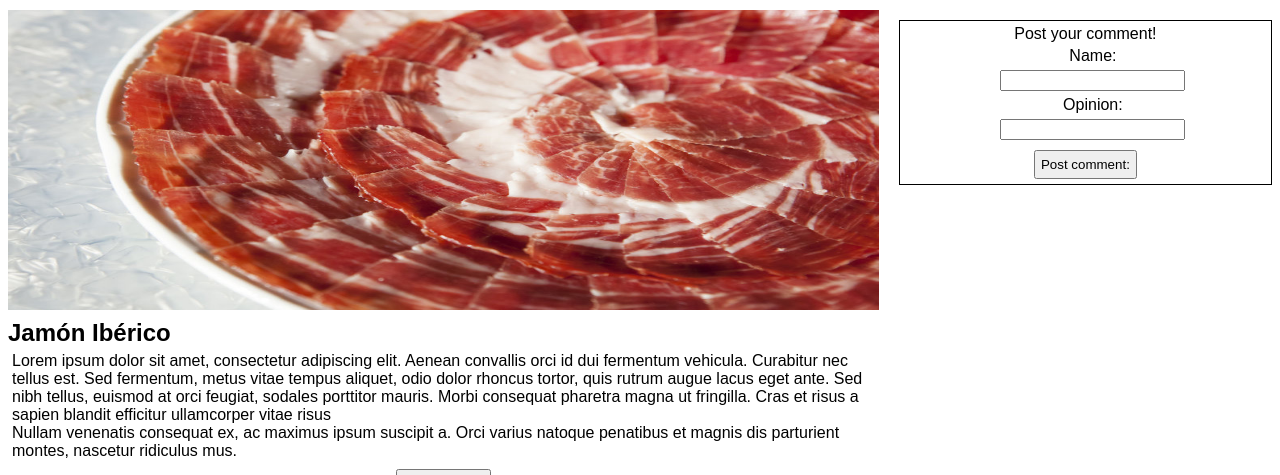
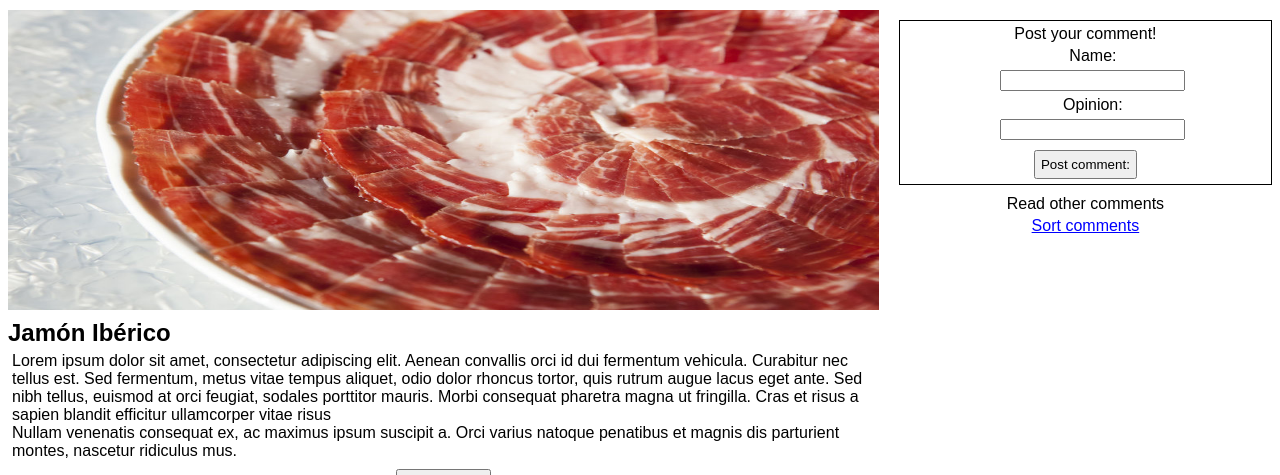
Before and after one commit to alvarovegaromero/WT-FRI, a PHP site: page /jamon.html in a window 1280 px wide. Shown: the part 82-557 px from the top of the page. Run offline with PHP 8.4, Linux system fonts and the light colour scheme.

Commit message:
h1 add and remove comments completed

```diff
--- a/Homeworks/1st homework/jamon.html
+++ b/Homeworks/1st homework/jamon.html
@@ -5,7 +5,7 @@
     <meta http-equiv="X-UA-Compatible" content="IE=edge">
     <meta name="viewport" content="width=device-width, initial-scale=1.0">
     <title> Jamon </title>
-    <link href="styles.css" rel="stylesheet" type="text/css" />
+    <link href="styles.css" rel="stylesheet" type="text/css">
     <script src="scripts.js"></script>
 
 </head>
@@ -17,7 +17,7 @@
 
     <div class="flex_box">
         <section class="product_section">
-            <img class="cover_photo" src="photos/jamon.jpeg">
+            <img class="cover_photo" src="photos/jamon.jpeg" alt="photo of the 'jamon'">
             <h2> Jamón Ibérico </h2>
             <p>
                 Lorem ipsum dolor sit amet, consectetur adipiscing elit. Aenean convallis orci id dui fermentum vehicula.
@@ -33,23 +33,27 @@
         </section>
 
         <aside class="product_aside">
-            <div class="comments">
-                <div class="comment">
+            <div id="comments">
+                <div id="post_comment_div">
                     <p> Post your comment! </p>
                     <form>
                         <div>
                             <label for="name">Name:</label><br>
-                            <input type="text" id="name" name="name"><br>
+                            <input type="text" id="name" name="name" required><br>
                         </div>
 
                         <div>
                         <label for="opinion">Opinion:</label><br>
-                        <input type="text" id="opinion" name="opinion"><br>
+                        <input type="text" id="opinion" name="opinion" required><br>
                         </div>
 
                         <button type="button" id="post_comment"> Post comment: </button>
                     </form>
                 </div>
+
+                <p> Read other comments </p>
+                <!-- Other comments would be here -->
+                <p onclick="domSortAlphabeticallyComments()" class="delete_comment_button"> Sort comments </p>
             </div>
         </aside>
     </div>
--- a/Homeworks/1st homework/scripts.js
+++ b/Homeworks/1st homework/scripts.js
@@ -1,10 +1,14 @@
-// We will storage in LocalStorage: {name, comment, key of the product, key of the comment}
+//  We will storage in LocalStorage: {name, comment, key of the comment}
 
-window.onload = addOldComments(); //add old comments
+//  Whenever we use more pages, we should storage the key of the product, for
+//showing the product's comments
+
+//window.onload = addOldComments(); //add old comments
 
 document.addEventListener("DOMContentLoaded", () => {
     // This function is run after the page contents have been loaded
     // Put your initialization code here
+    addOldComments()
     document.getElementById("post_comment").onclick = addComment; //executed only when full page is loaded
 })
 
@@ -20,7 +24,8 @@ function addOldComments(){
             if(json != null){
                 let comment = {
                     name: json.name,
-                    opinion: json.opinion
+                    opinion: json.opinion,
+                    key: json.key
                 };
 
                 domAddComment(comment)
@@ -30,6 +35,7 @@ function addOldComments(){
 }
 
 function getMaximumKey(){
+
     let max = 0
 
     const entries = Object.entries(localStorage)
@@ -41,7 +47,6 @@ function getMaximumKey(){
 
     return max;
 }
-
 
 function getNewKey(){
     const entries = Object.entries(localStorage)
@@ -63,8 +68,6 @@ function addComment(event) {
 
     let newKey = getNewKey()
 
-    print("hola")
-
     const comment = {
         name: name,
         opinion: opinion,
@@ -77,32 +80,50 @@ function addComment(event) {
 }
 
 function domAddComment(comment) {
-    const comments = document.getElementById("comments");;
-    comments.appendChild(comment_to_add);
+    var comments = document.getElementById("comments")
 
     let comment_to_add = document.createElement("div");
+    comment_to_add.className = "comment";
+    comment_to_add.innerHTML = `<p> <b> ${comment.name} </b> </p>
+                                <p> ${comment.opinion} </p>
+                                <p class="delete_comment_button" onclick="domRemoveComment(this)"> Delete Comment </p>`;
+    comment_to_add.id = comment.key; //add the key of the comment
 
-    //comment_to_add.ondblclick = domRemoveComment
+    comments.appendChild(comment_to_add);
+}
 
-    comment_to_add.innerHTML = 'hola';
+
+function domRemoveComment(html_comment) {
+    let comment = html_comment.parentNode;
+    let comments = comment.parentNode;
+
+    if(confirm("Do you really want to delete the comment?")){
+        comments.removeChild(comment);
+        localStorage.removeItem(comment.id) //get id of the comment and remove it
+    }
+}
+
+function domSortAlphabeticallyComments(){ //Alphabetically in function of the author
+    var comments = document.getElementById("comments")
+
+    while (comments.firstChild) {
+        comments.removeChild(comments.firstChild);
+    }
+
+    //Create an array of the names, and sort them alphabetically
+    entries = Object.entries(localStorage);
+    const names = [];
+
+    if(entries.length > 0){
+        for(let i = 0; i < entries; i++){
+            let string = localStorage.getItem(i)
+            let json = JSON.parse(string)
+
+            names.push(json.name);
+        }
+
+        names.sort()
+        console.log(names)
+    }
 
 }
-
-/*
-'<div class="comentario"> <p class= "autor">' + autor //html a poner en el comentariio este
-  + '</p> <p class = "fechayhora">' + fecha.getDate() + "/" + (fecha.getMonth()+1) + "/" + (fecha.getFullYear()) + '</p> <p class = "fechayhora">'
-  + fecha.getHours()+":"+fecha.getMinutes() + '</p> <p class = "textocomentario">'
-  + texto + '</p> </div>';
-*/
-
-/*
-function domRemoveParticipant(event) {
-
-    let row = event.target.parentElement
-    let table = event.target.parentElement.parentElement
-
-    if(confirm("Do you really want to delete the row?")){
-        table.removeChild(row)
-        localStorage.removeItem(row.lastChild.innerHTML) //get id of the content of the row
-    }
-}*/
--- a/Homeworks/1st homework/styles.css
+++ b/Homeworks/1st homework/styles.css
@@ -72,18 +72,18 @@ h2 {
     margin: 5px 0;
 }
 
-.comment{
+#post_comment_div{
     border: 0.5px solid black;
     margin: 10px 0;
 }
 
-.comment input
+#post_comment_div input
 {
   margin: 5px;
   margin-left: 20px;
 }
 
-.comment label
+#post_comment_div label
 {
   margin: 5px;
   margin-left: 20px;
@@ -92,6 +92,13 @@ h2 {
 #post_comment{
     padding: 5px;
     margin: 5px 0;
+}
+
+.comment{
+    border: 0.5px solid black;
+    margin: 10px 0;
+    text-align: left;
+    font-size: small;
 }
 
 .flex_box{
@@ -124,3 +131,9 @@ h2 {
         margin-left: 20px;
     }
 }
+
+.delete_comment_button{
+    color: blue;
+    text-align: center;
+    text-decoration: underline;
+}
```
